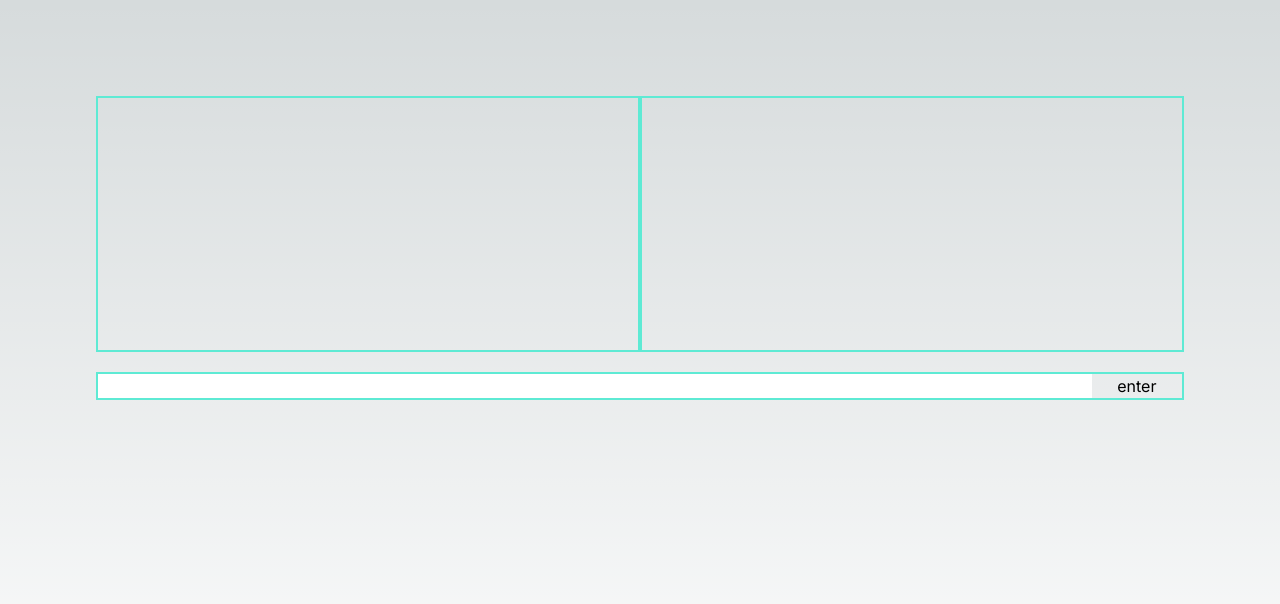
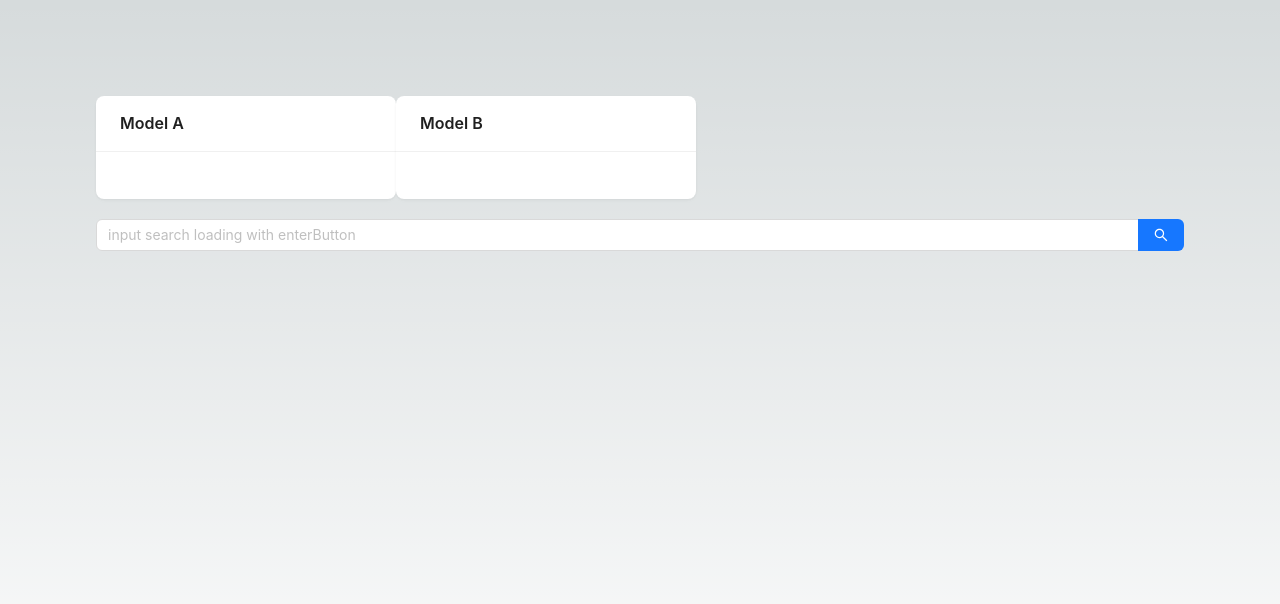
Before and after one commit to ainize-team/arena-poc-page, a Next.js app: page / in a window 1280 px wide. Shown: the top 604 px of the page. Built offline with nearby package versions, Linux system fonts and the light colour scheme.

Commit message:
refactor: use antd

```diff
--- a/src/components/chatBox.tsx
+++ b/src/components/chatBox.tsx
@@ -1,3 +1,4 @@
+import { Card } from "antd";
 
 const mockedChatAPI = async (prompt: string) => {
   const response = new Promise(
@@ -9,14 +10,20 @@ const mockedChatAPI = async (prompt: string) => {
 }
 
 type ChatBoxProps = {
+  modelName: string,
   prompt?: string,
 };
 
-export default function ChatBox({ prompt }: ChatBoxProps) {
-  console.log(prompt);
+export default function ChatBox({ modelName, prompt }: ChatBoxProps) {
   return (
-    <div className="basis-1/2 border-2 border-teal-300 h-64">
-      <p>{prompt ? mockedChatAPI(prompt) : ''}</p>
-    </div>
-  )
+    <Card
+      title={modelName}
+      bordered={false}
+      style={{
+        width: 300,
+      }}
+    >
+      <p>{prompt ? prompt : ''}</p>
+    </Card>
+  );
 }
--- a/src/components/promptInsert.tsx
+++ b/src/components/promptInsert.tsx
@@ -1,4 +1,7 @@
 import { useState } from "react";
+import { Input } from 'antd';
+
+const { Search } = Input;
 
 type promptProps = {
   setParentPrompt: Function,
@@ -6,9 +9,9 @@ type promptProps = {
 
 export default function PromptInsert({setParentPrompt}: promptProps) {
   const [prompt, setPrompt] = useState('');
+  const [isLoading, setIsLoading] = useState(false);
 
   const handlePrompt = (event: any) => {
-    console.log('handlePrompt :>> ', event.target.value);
     setPrompt(event.target.value);
   }
 
@@ -18,9 +21,15 @@ export default function PromptInsert({setParentPrompt}: promptProps) {
   }
 
   return (
-    <div className="flex-row my-5 border-2 border-teal-300">
-      <input className='w-11/12' onChange={handlePrompt} value={prompt}></input>
-      <button className='w-1/12 primary' type='button' onClick={onClickSendBtn}>enter</button>
+    <div className="flex-row my-5">
+      <Search
+        placeholder="input search loading with enterButton"
+        onChange={handlePrompt}
+        onSearch={onClickSendBtn}
+        value={prompt}
+        loading={isLoading}
+        enterButton
+      />
     </div>
   );
 }
--- a/src/containers/prompt.tsx
+++ b/src/containers/prompt.tsx
@@ -10,8 +10,8 @@ export default function Prompt() {
   return (
     <div>
       <div className="flex flex-row">
-        <ChatBox prompt={prompt} />
-        <ChatBox prompt={prompt} />
+        <ChatBox modelName="Model A" prompt={prompt} />
+        <ChatBox modelName="Model B" prompt={prompt} />
       </div>
       <PromptInsert setParentPrompt={setPrompt} />
     </div>
```
Also changed, not shown: package.json (+6 -5 lines), 1 other file (tests, documents, lock files or other folders).
